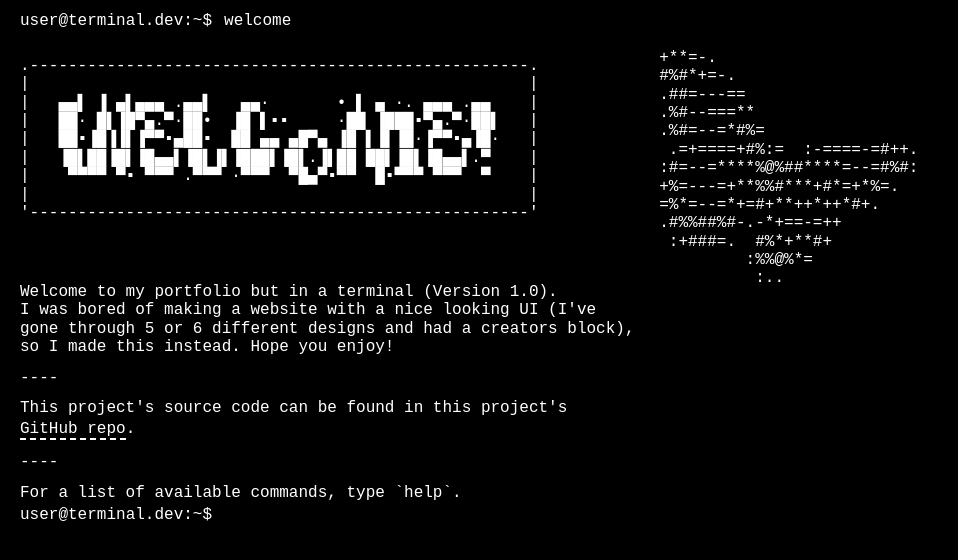
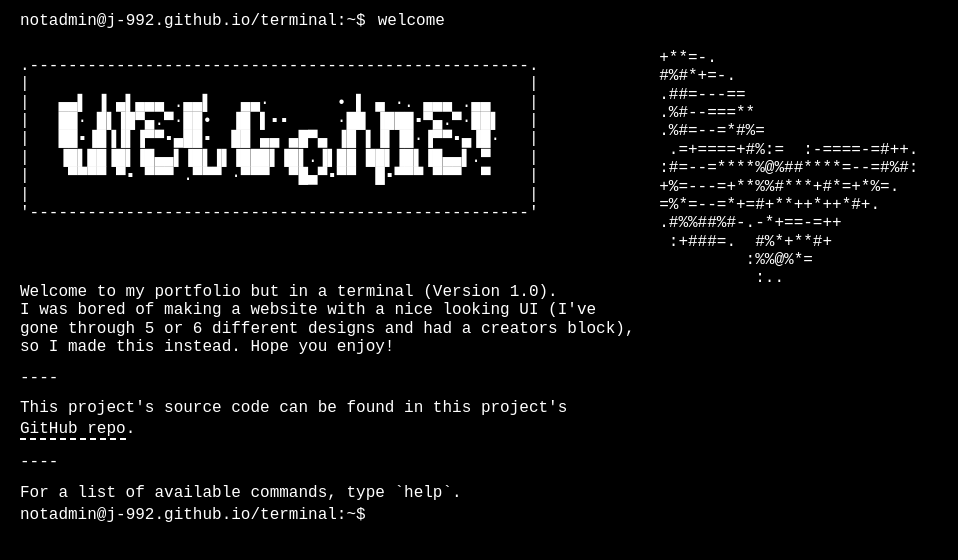
Before and after one commit to J-992/terminal, a React (Vite) app: page / in a window 1280 px wide. Shown: the top 560 px of the page, without its empty margins (0-958 px from the left). Built offline with nearby package versions, Linux system fonts and the light colour scheme.

Commit message:
lil change here

```diff
--- a/src/components/TermInfo.tsx
+++ b/src/components/TermInfo.tsx
@@ -5,7 +5,7 @@ const TermInfo = () => {
 
   return (
     <Wrapper>
-      <User>user</User>@<WebsiteName>terminal.dev</WebsiteName>:~$
+      <User>notadmin</User>@<WebsiteName>j-992.github.io/terminal</WebsiteName>:~$
     </Wrapper>
   );
 };
```
